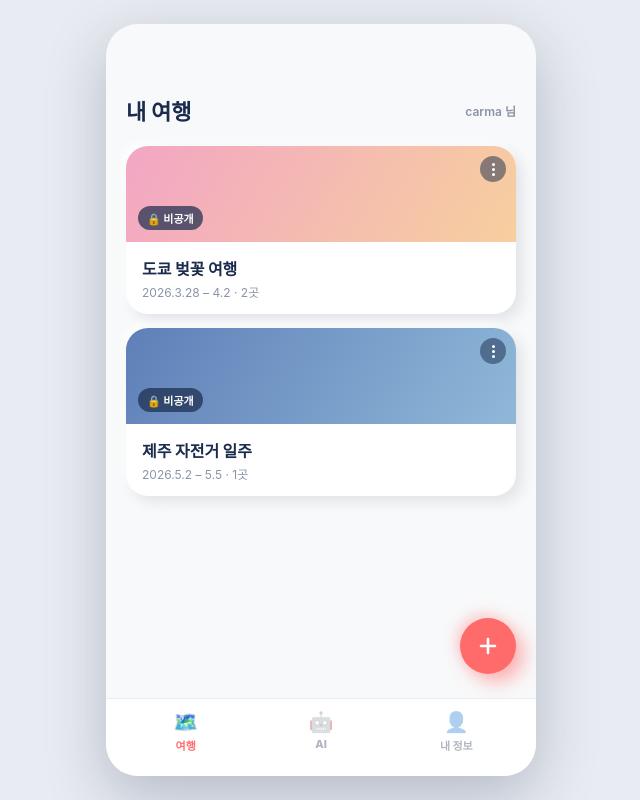
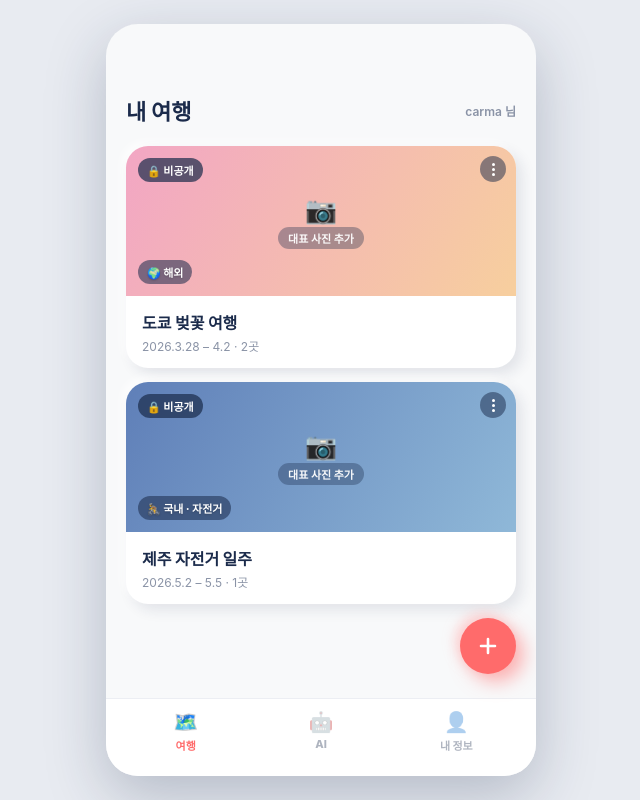
Before and after one commit to carma040105/trip_planner, a React (Vite) app: page / in a window 1280 px wide. Shown: the whole page, without its empty margins (319-959 px from the left). Built offline with nearby package versions, Linux system fonts and the light colour scheme; no server answers; a web font is replaced by a local one.

Commit message:
Update Home.jsx

```diff
--- a/src/screens/Home.jsx
+++ b/src/screens/Home.jsx
@@ -1,12 +1,20 @@
-import { useState } from 'react';
+import { useRef, useState } from 'react';
 import { useTravel } from '../store/TravelContext.jsx';
 import { GRADIENTS } from '../data/defaultData';
+import { resizeImageFile } from '../lib/imageUtils';
 import NewTripSheet from '../components/NewTripSheet.jsx';
+
+function countryLabel(trip) {
+  if (trip.country === 'overseas') return '🌍 해외';
+  return trip.transport === 'bike' ? '🚴 국내 · 자전거' : '🚗 국내 · 자동차';
+}
 
 export default function Home() {
   const { data, updateData, openTrip } = useTravel();
   const [openMenuTripId, setOpenMenuTripId] = useState(null);
   const [showNewTrip, setShowNewTrip] = useState(false);
+  const photoInputRef = useRef(null);
+  const photoTargetTripId = useRef(null);
 
   const currentAccount = data.accounts.find((a) => a.id === data.currentAccountId) || data.accounts[0];
   const visibleTrips = data.trips.filter((t) => t.ownerId === data.currentAccountId || t.private === false);
@@ -26,8 +34,29 @@ export default function Home() {
     setOpenMenuTripId(null);
   };
 
+  const startPhotoChange = (e, trip) => {
+    e.stopPropagation();
+    photoTargetTripId.current = trip.id;
+    setOpenMenuTripId(null);
+    photoInputRef.current?.click();
+  };
+
+  const onPhotoSelected = async (e) => {
+    const file = e.target.files?.[0];
+    const tripId = photoTargetTripId.current;
+    e.target.value = '';
+    if (!file || !tripId) return;
+    try {
+      const dataUrl = await resizeImageFile(file);
+      updateData((d) => ({ ...d, trips: d.trips.map((x) => (x.id === tripId ? { ...x, coverImage: dataUrl } : x)) }));
+    } catch {
+      window.alert('사진을 처리하지 못했어요. 다른 사진으로 시도해주세요.');
+    }
+  };
+
   return (
     <div className="screen">
+      <input ref={photoInputRef} type="file" accept="image/*" onChange={onPhotoSelected} style={{ display: 'none' }} />
       <div className="scroll-area" style={{ padding: '70px 20px 20px' }}>
         <div style={{ display: 'flex', justifyContent: 'space-between', alignItems: 'center', marginBottom: 20 }}>
           <div style={{ fontSize: 22, fontWeight: 800, color: 'var(--navy)' }}>내 여행</div>
@@ -89,6 +118,12 @@ export default function Home() {
                     }}
                   >
                     <div
+                      onClick={(e) => startPhotoChange(e, t)}
+                      style={{ padding: '9px 14px', fontSize: 12, fontWeight: 700, color: '#fff', whiteSpace: 'nowrap', cursor: 'pointer' }}
+                    >
+                      {t.coverImage ? '대표 사진 변경' : '대표 사진 추가'}
+                    </div>
+                    <div
                       onClick={(e) => togglePrivate(e, t)}
                       style={{ padding: '9px 14px', fontSize: 12, fontWeight: 700, color: '#fff', whiteSpace: 'nowrap', cursor: 'pointer' }}
                     >
@@ -106,25 +141,61 @@ export default function Home() {
                 <div
                   onClick={() => openTrip(t.id)}
                   style={{
-                    height: 96,
-                    background: GRADIENTS[i % GRADIENTS.length],
+                    height: 150,
+                    background: t.coverImage ? `url(${t.coverImage}) center/cover no-repeat` : GRADIENTS[i % GRADIENTS.length],
                     display: 'flex',
-                    alignItems: 'flex-end',
+                    flexDirection: 'column',
+                    justifyContent: 'space-between',
                     padding: 12,
                     cursor: 'pointer',
+                    position: 'relative',
                   }}
                 >
+                  <div style={{ display: 'flex', gap: 6 }}>
+                    <div
+                      style={{
+                        background: 'rgba(27,43,75,0.7)',
+                        color: '#fff',
+                        fontSize: 11,
+                        fontWeight: 700,
+                        padding: '4px 9px',
+                        borderRadius: 99,
+                      }}
+                    >
+                      {t.private ? '🔒 비공개' : '👥 공유중'}
+                    </div>
+                  </div>
+
+                  {!t.coverImage && (
+                    <div
+                      onClick={(e) => startPhotoChange(e, t)}
+                      style={{
+                        alignSelf: 'center',
+                        textAlign: 'center',
+                        color: 'rgba(255,255,255,0.95)',
+                        cursor: 'pointer',
+                      }}
+                    >
+                      <div style={{ fontSize: 26, marginBottom: 2 }}>📷</div>
+                      <div style={{ fontSize: 11, fontWeight: 700, background: 'rgba(27,43,75,0.35)', padding: '3px 10px', borderRadius: 99 }}>
+                        대표 사진 추가
+                      </div>
+                    </div>
+                  )}
+
                   <div
                     style={{
-                      background: 'rgba(27,43,75,0.7)',
+                      fontSize: 11,
+                      fontWeight: 800,
                       color: '#fff',
-                      fontSize: 11,
-                      fontWeight: 700,
+                      background: 'rgba(27,43,75,0.55)',
+                      alignSelf: 'flex-start',
                       padding: '4px 9px',
                       borderRadius: 99,
+                      textShadow: '0 1px 2px rgba(0,0,0,0.2)',
                     }}
                   >
-                    {t.private ? '🔒 비공개' : '👥 공유중'}
+                    {countryLabel(t)}
                   </div>
                 </div>
                 <div onClick={() => openTrip(t.id)} style={{ padding: '14px 16px', cursor: 'pointer' }}>
```
